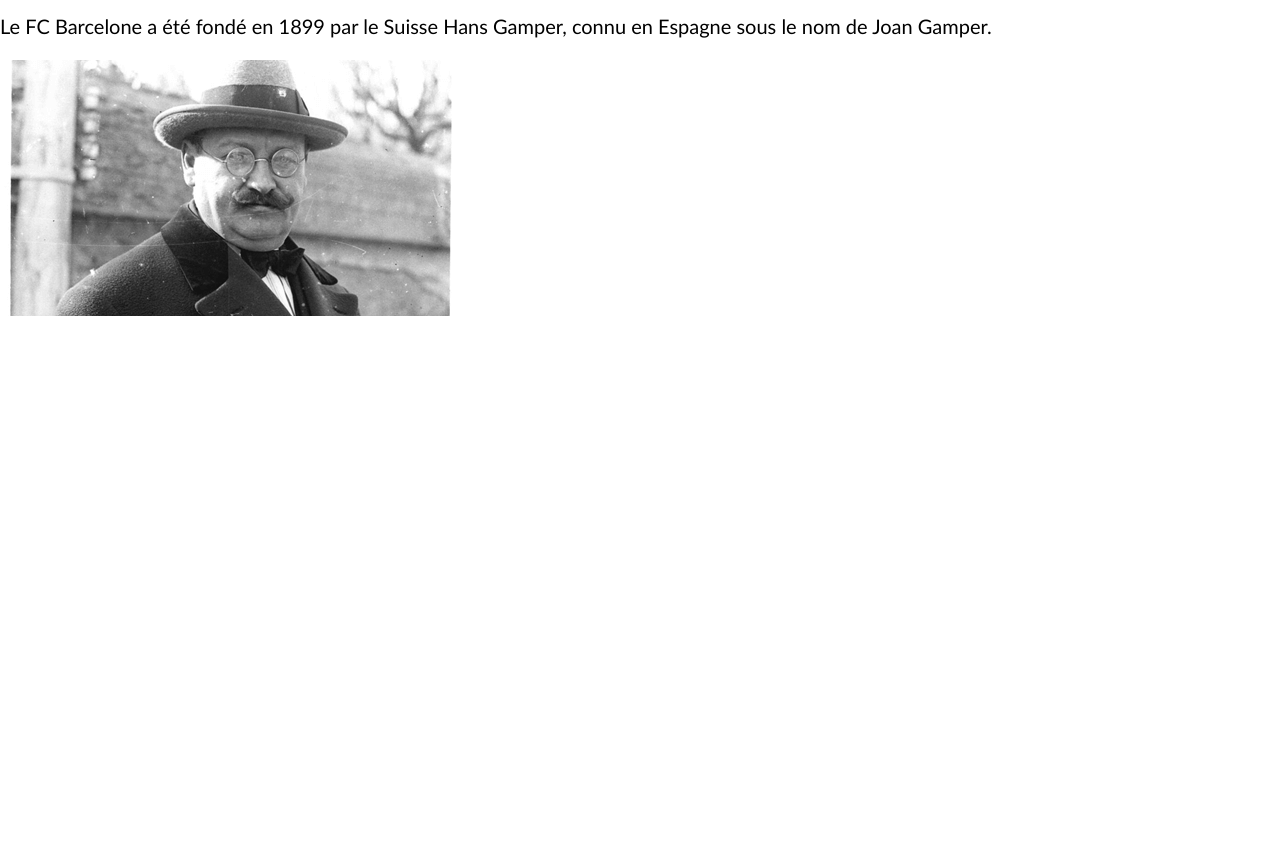
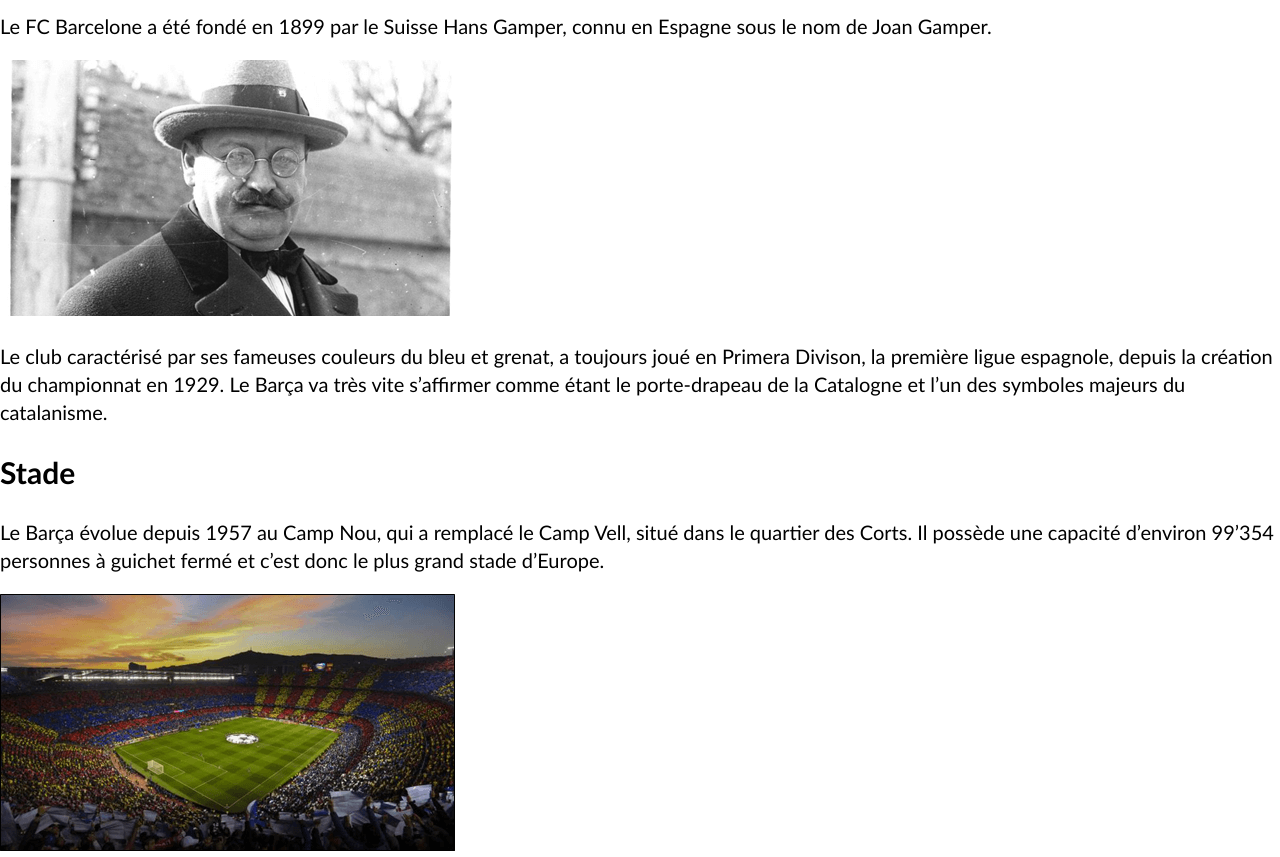
Before and after one commit to Quentin-Prongue/2021-MSC-16-fcbarcelone-PRONQUE, a plain HTML site: page histoire.html in a window 1280 px wide. Shown: the part 255-1112 px from the top of the page. Before the commit the page ends 800 px from the top, so only its background shows below. Drawn offline with Linux system fonts and the light colour scheme.

Commit message:
Ajout de l'html et des images

```diff
--- a/histoire.html
+++ b/histoire.html
@@ -32,13 +32,35 @@
 </header>
 
 <main>
+
     <h1>Histoire</h1>
 
+    <a href="https://fr.wikipedia.org/wiki/Hans_Gamper">
     <h2>Fondation</h2>
+    </a>
 
     <p>Le FC Barcelone a été fondé en 1899 par le Suisse Hans Gamper,
         connu en Espagne sous le nom de Joan Gamper.</p>
 
     <img src="/img/Hans%20Gamper.png" alt="Image Hans Gamper">
 
+    <p>Le club caractérisé par ses fameuses couleurs du bleu et grenat,
+        a toujours joué en Primera Divison,
+        la première ligue espagnole,
+        depuis la création du championnat en 1929.
+        Le Barça va très vite s’affirmer comme étant
+        le porte-drapeau de la Catalogne et l’un des
+        symboles majeurs du catalanisme.</p>
+
+    <h2>Stade</h2>
+
+    <p>Le Barça évolue depuis 1957 au Camp Nou,
+        qui a remplacé le Camp Vell,
+        situé dans le quartier des Corts.
+        Il possède une capacité d’environ 99’354 personnes
+        à guichet fermé et c’est donc le plus grand stade d’Europe.</p>
+
+    <img src="/img/Camp%20Nou.png" alt="Image du Camp Nou">
+
+
 </main>
```
